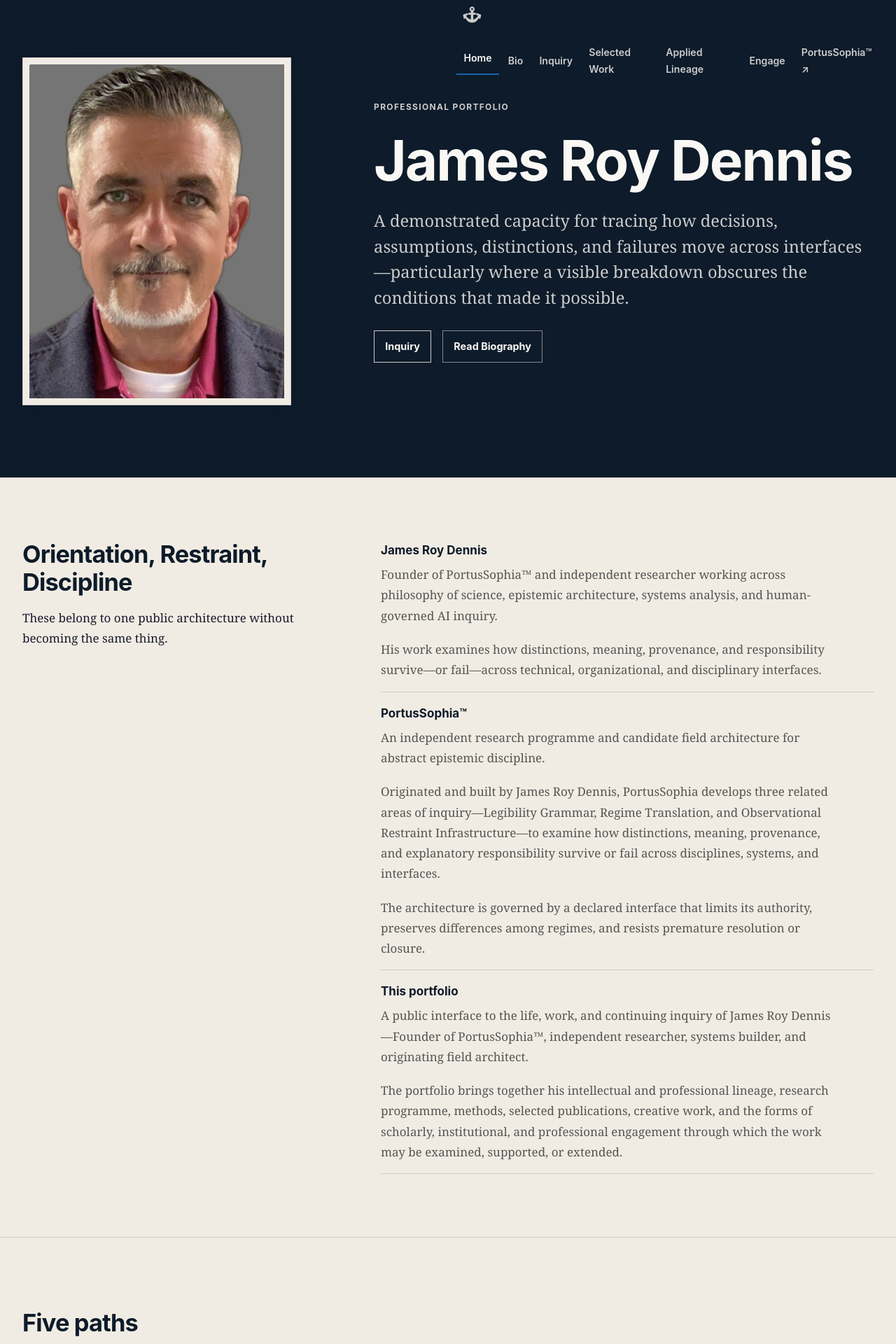
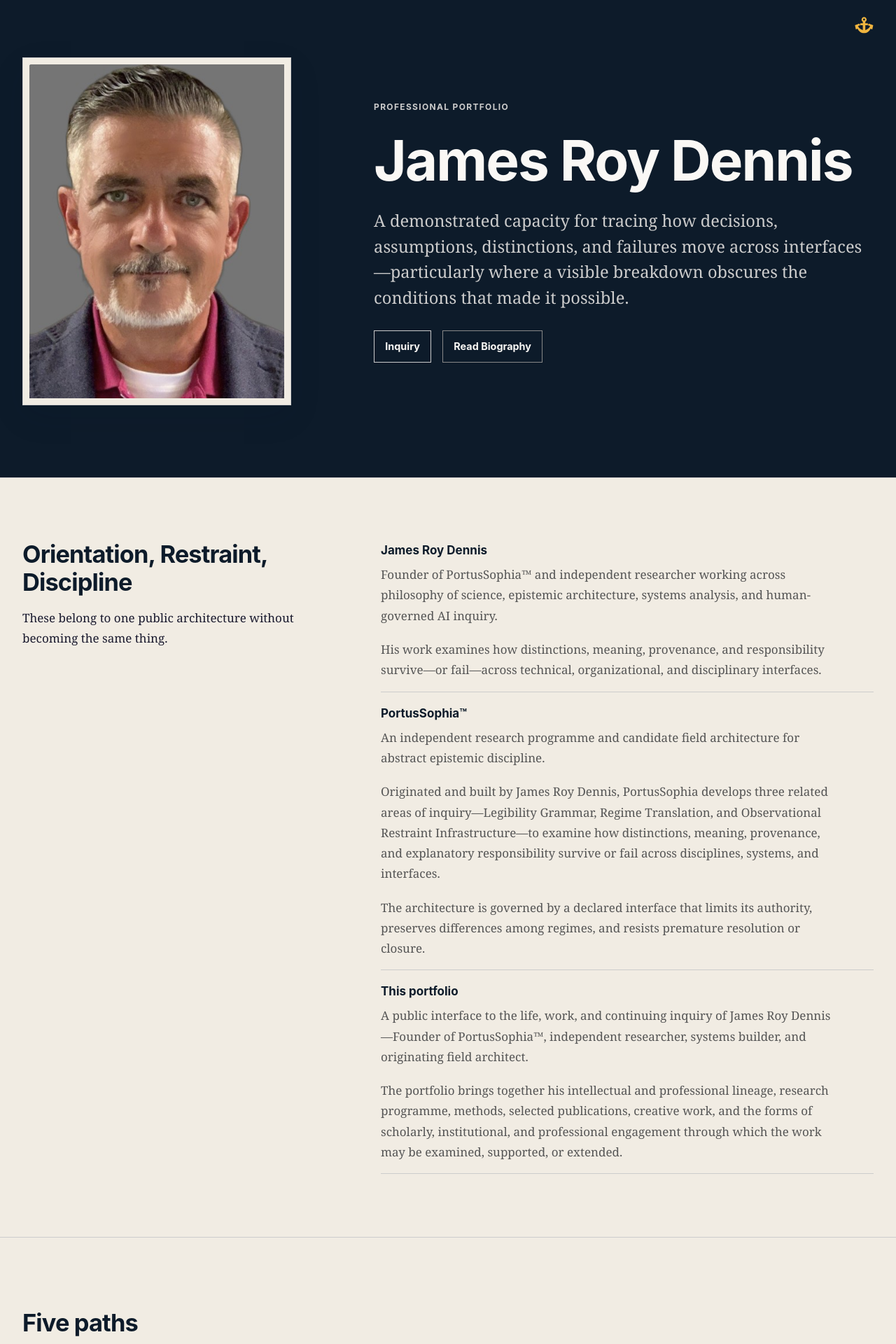
Before and after one commit to portussophia/portussophia-founder, a Jekyll site: the page built from index.md, in a window 1280 px wide. Shown: the top 1920 px of the page at 70% size. Built offline with Jekyll 4.4.1, drawn with Linux system fonts in a browser that asks for light colours.

Commit message:
Align founder menu geometry

```diff
--- a/assets/css/site.css
+++ b/assets/css/site.css
@@ -1163,3 +1163,105 @@ blockquote {
     color: inherit;
   }
 }
+
+
+/* Shared Founder/Public anchor navigation */
+.site-header--overlay .home-anchor {
+  color: var(--ps-gold);
+}
+
+.mobile-nav {
+  display: none;
+}
+
+.anchor-menu {
+  position: relative;
+  margin-left: auto;
+}
+
+.anchor-menu-panel {
+  position: absolute;
+  top: 100%;
+  right: 0;
+  z-index: 11;
+  min-width: 18rem;
+  padding: 0.65rem;
+  border: 1px solid var(--rule);
+  background: var(--paper);
+  box-shadow: 0 1rem 2rem rgba(13, 27, 42, 0.16);
+  opacity: 0;
+  transform: translateY(-0.35rem);
+  visibility: hidden;
+  pointer-events: none;
+  transition: opacity 120ms ease, transform 120ms ease, visibility 120ms ease;
+}
+
+.anchor-menu:hover .anchor-menu-panel,
+.anchor-menu:focus-within .anchor-menu-panel {
+  opacity: 1;
+  transform: translateY(0);
+  visibility: visible;
+  pointer-events: auto;
+}
+
+.anchor-menu-panel .nav-list {
+  display: block;
+}
+
+.anchor-menu-panel .nav-list a,
+.site-header--overlay .anchor-menu-panel .nav-list a {
+  padding: 0.7rem 0.75rem;
+  border-bottom: 0;
+  border-left: 2px solid transparent;
+  color: var(--navy);
+}
+
+.anchor-menu-panel .nav-list a:hover,
+.site-header--overlay .anchor-menu-panel .nav-list a:hover,
+.anchor-menu-panel .nav-list a[aria-current="page"],
+.site-header--overlay .anchor-menu-panel .nav-list a[aria-current="page"] {
+  border-left-color: var(--link);
+  color: var(--navy);
+}
+
+.anchor-menu-panel .nav-list .nav-home,
+.mobile-nav .nav-list .nav-home {
+  margin: 0 0 0.45rem;
+  padding: 0 0 0.45rem;
+  border-bottom: 1px solid var(--rule);
+}
+
+.anchor-menu-panel .nav-list .related-surface,
+.mobile-nav .nav-list .related-surface {
+  margin: 0.45rem 0 0;
+  padding: 0.45rem 0 0;
+  border-top: 1px solid var(--rule);
+}
+
+@media (max-width: 64rem) {
+  .header-inner {
+    align-items: center;
+  }
+
+  .mobile-nav {
+    display: block;
+    position: relative;
+    z-index: 12;
+  }
+
+  .mobile-nav .nav-list {
+    display: block;
+  }
+
+  .mobile-nav .nav-list a {
+    padding: 0.65rem 0.7rem;
+    border-bottom: 0;
+    border-left: 2px solid transparent;
+  }
+
+  .site-header--overlay .mobile-nav .nav-list a,
+  .site-header--overlay .mobile-nav .nav-list a:hover,
+  .site-header--overlay .mobile-nav .nav-list a[aria-current="page"] {
+    color: var(--navy);
+  }
+}
```
